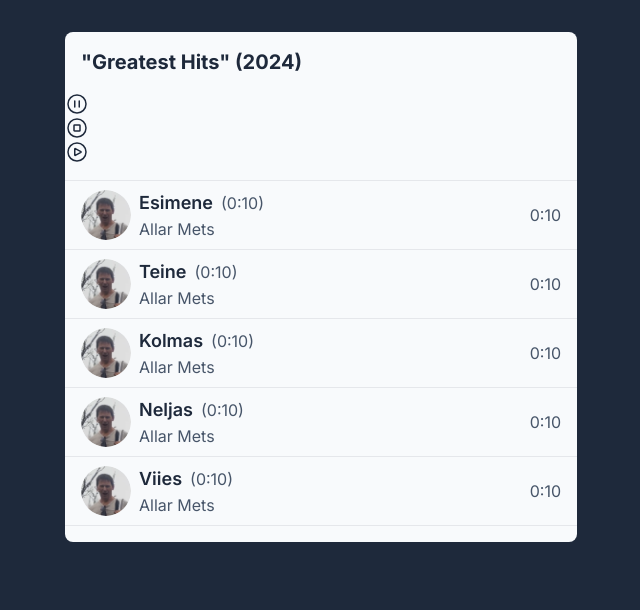
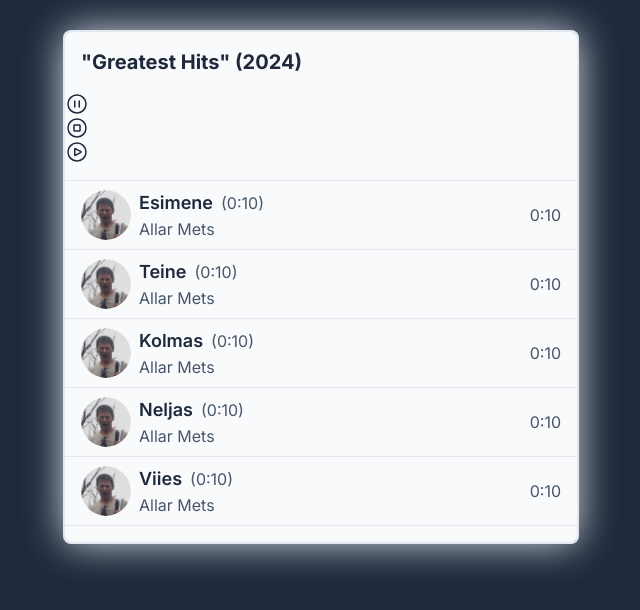
Before and after one commit to randelpalu/fren-likes-singing, a Next.js app: page / in a window 1280 px wide. Shown: the top 610 px of the page, without its empty margins (319-959 px from the left). Built offline with nearby package versions, Linux system fonts and the light colour scheme.

Commit message:
Added container gradient shadow style

```diff
--- a/src/app/globals.css
+++ b/src/app/globals.css
@@ -5,4 +5,33 @@
 body {
   background-color: #1E293B;
   color: #1E293B;
+
+  .main-container {
+    position: relative;
+    color: #1E293B;
+  }
+
+  .main-container::before {
+    content: '';
+    position: absolute;
+    top:-2px;
+    left:-2px;
+    right:-2px;
+    bottom:-2px;
+    background: #E2E8F0;
+    z-index: -1;
+    border-radius: 0.5rem;
+  }
+
+  .main-container::after {
+    content: '';
+    position: absolute;
+    top: 0;
+    left: 0;
+    right: 0;
+    bottom: 0;
+    background: #E2E8F0;
+    z-index: -2;
+    filter: blur(20px);
+  }
 }
--- a/src/app/page.tsx
+++ b/src/app/page.tsx
@@ -2,7 +2,7 @@ import Album from "./components/Album";
 
 export default function Home() {
   return (
-    <div className="container mx-auto mt-8 max-w-lg relative">
+    <div className="main-container container mx-auto mt-8 max-w-lg relative">
       <Album />
     </div>
   );
```
